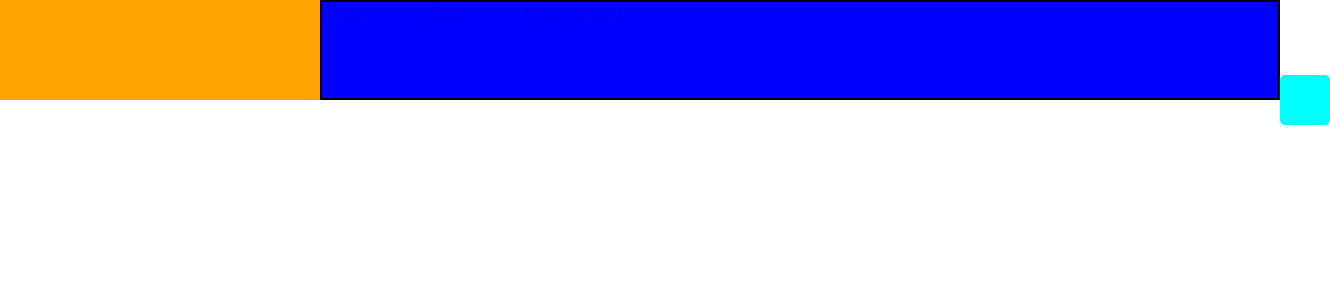
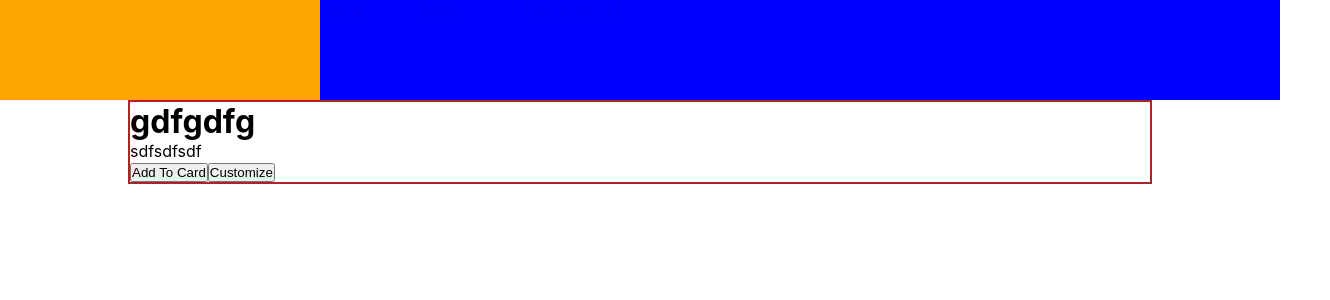
Before and after one commit to cao-trong-le/pizza_app_frontend, a React (Create React App) app: page /menu/1/1/1 in a window 1280 px wide. Shown: the top 300 px of the page, 1330 px wide, since content can reach past the window. Built offline with nearby package versions, Linux system fonts and the light colour scheme.

Commit message:
change header.js code

```diff
--- a/src/components/header/header.js
+++ b/src/components/header/header.js
@@ -1,5 +1,6 @@
 /* eslint-disable no-unused-vars */
 import React, { useState, useEffect, useRef } from "react";
+import { Link } from "react-router-dom";
 import styled from "styled-components"
 import { useWindowDimensions } from "hooks";
 
@@ -9,64 +10,77 @@ const HeaderComponent = (props) => {
     const [burger, setBurger] = useState(false)
     const { height, width } = useWindowDimensions()
 
+    const directions = [
+        {
+            "title": "Home",
+            "icon": "",
+            "url": "/home/"
+        },
+        {
+            "title": "Menu",
+            "icon": "",
+            "url": "/menu/"
+        },
+        {
+            "title": "Your order(s)",
+            "icon": "",
+            "url": "/order/"
+        }
+    ]
 
     // create later
-    const logoSection = () => {
-        return (
-            <LogoSection>
 
-            </LogoSection>
-        )
+
+    const navigatorContent = () => {
+        console.log(props.burger)
+
+
+
     }
 
-    const navigatorSection = () => {
-        console.log(width)
+    const listItemsInMenu = directions.map((item) => (
+        <DirectWrapper >
+            <Link to={item.url}>{item.title}</Link>
+        </DirectWrapper>
+    ))
 
-        return (
-            <NavigatorSection burger={burger} windowWidth={width}>
-                <NavigatorComponent burger={burger} windowWidth={width} />
-            </NavigatorSection>
-        )
-    }
-
-    const mobileNavSection = () => {
-        return (
-            <MobileNavSection burger={burger} windowWidth={width}>
+    return (
+        <HeaderWrapper burger={burger} windowWidth={width}>
+            <LogoSection></LogoSection>
+            <DesktopNavSection>
+                {listItemsInMenu}
+            </DesktopNavSection>
+            {width < 768 && <MobileNavSection>
                 <div
                     className="burger-icon-wapper"
                     onClick={() => {
                         setBurger(!burger)
-
-                        console.log(burger)
                     }}>
                 </div>
-            </MobileNavSection>
-        )
-    }
-
-    return (
-        <HeaderWrapper>
-            {logoSection()}
-            {navigatorSection()}
-            {mobileNavSection()}
+            </MobileNavSection>}
         </HeaderWrapper>
     )
 }
+
+export { HeaderComponent }
 
 const HeaderWrapper = styled.div`
     display: grid;
     height: auto;
     width: 100%;
     grid-template-columns: 25% 75%;
-    grid-template-rows: 1fr;
+    grid-template-rows: auto;
     grid-template-areas:
         "logo desktop_nav";
+    grid-auto-flow: row;
+    background-color: blanchedalmond;
 
     @media only screen and (max-width: 768px) {
-        grid-template-rows: 1fr auto;
+        grid-template-rows: minmax(0, 1fr) minmax(0, 1fr);
         grid-template-areas:
-        "logo mobile_nav"
-        "desktop_nav desktop_nav";
+            "logo mobile_nav"
+            "desktop_nav desktop_nav";
+
     }
 `;
 
@@ -77,7 +91,7 @@ const LogoSection = styled.div`
     background-color: orange;
 `;
 
-const NavigatorSection = styled.div`
+const DesktopNavSection = styled.div`
     grid-area: desktop_nav;
     display: flex;
     height: 100px;
@@ -85,19 +99,26 @@ const NavigatorSection = styled.div`
     background-color: blue;
 
     @media only screen and (max-width: 768px) {
-        justify-content: flex-end;
-        height: ${props => (props.burger && props.windowWidth <= 768) ? "auto" : "0px"};
+        justify-content: left;
+        height: auto;
+        flex-direction: column;
+        /* justify-content: center; */
+        align-items: center;
+        /* position: absolute; */
+        /* height: ${props => (props.burger && props.windowWidth <= 768) ? "auto" : "0px"}; */
     }
 `;
 
 const MobileNavSection = styled.div`
     grid-area: mobile_nav;
-    height: ${props => (props.windowWidth > 768) ? "0px" : "100px"};
+    height: 100px;
+    /* height: ${props => (props.windowWidth > 768) ? "0px" : "100px"}; */
     width: 100%;
     background-color: red;
     display: flex;
     justify-content: flex-end;
     align-items: center;
+    border: 5px solid black;
 
     .burger-icon-wapper {
         height: 50px;
@@ -108,5 +129,23 @@ const MobileNavSection = styled.div`
     }
 `;
 
+// const NavigatorWrapper = styled.div`
+//     display: flex;
+//     flex-direction: row;
+//     border: 2px solid black;
+//     /* display: none; */
+//     /* visibility: hidden;
+//     max-height: 0; */
+//     width: 100%;
 
-export { HeaderComponent }
+//     @media only screen and (max-width: 768px) {
+//         flex-direction: column;
+//         width: ${props => (props.burger && props.windowWidth <= 768) ? "300px" : "0"};
+//         height: ${props => (props.burger && props.windowWidth <= 768) ? "auto" : "0"};
+//         visibility: ${props => (props.burger && props.windowWidth <= 768) ? "visible" : "hidden"};
+//     }
+// `;
+
+const DirectWrapper = styled.div`
+    width: 100px;
+`
--- a/src/components/header/navigator.js
+++ b/src/components/header/navigator.js
@@ -29,8 +29,6 @@ const NavigatorComponent = (props) => {
 
     const navigatorContent = () => {
         console.log(props.burger)
-
-
 
         return directions.map((item) => {
             return (
--- a/src/components/main_body/index.js
+++ b/src/components/main_body/index.js
@@ -1,6 +1,7 @@
 import { HomePage } from "./home/home_page";
 import { ProductGroupComponent } from "./product_groups";
 import { ProductsComponent } from "./products";
+
 
 export {
     HomePage,
--- a/src/components/main_body/products/index.js
+++ b/src/components/main_body/products/index.js
@@ -0,0 +1,4 @@
+import { ProductsComponent } from "./productsComponent";
+import { ProductsComponent_2 } from "./productsComp";
+
+export { ProductsComponent, ProductsComponent_2 }
--- /dev/null
+++ b/src/components/main_body/products/productsComp.js
@@ -0,0 +1,61 @@
+/* eslint-disable no-unused-vars */
+import React, { useState, useEffect, useRef } from "react";
+import { Link } from "react-router-dom";
+import styled from "styled-components";
+
+const ProductsComponent_2 = (props) => {
+    // create later
+
+    const renderProducts = () => {
+        return (
+            <React.Fragment>
+                <div className="pro-img-wrap">sdfsdfsdf</div>
+                <div className="pro-des-wrap"></div>
+                <div className="pro-order-wrap">
+                    <button>Add To Card</button>
+                    <button>Customize</button>
+                </div>
+            </React.Fragment>
+        )
+    }
+
+    return (
+        <ProductsWrapper>
+            <h1>gdfgdfg</h1>
+            {renderProducts()}
+        </ProductsWrapper>
+    )
+}
+
+export { ProductsComponent_2 }
+
+const ProductsWrapper = styled.div`
+    height: auto;
+    width: 100%;
+    border: 2px solid firebrick;
+    /* display: grid;
+    background-color: antiquewhite;
+    grid-template-columns: 30% 70%;
+    grid-template-rows: 1fr 1fr;
+    grid-template-areas:
+        "pro_img pro_des"
+        "pro_order pro_order";
+
+    .pro-img-wrap {
+        grid-area: pro_img;
+        height: 100%;
+        width: 30%;
+        background-color: gray;
+    }
+
+    .pro-des-wrap {
+        grid-area: pro_des;
+        height: 100%;
+        width: 70%;
+        background-color: gray;
+    }
+
+    .pro-order-wrap{
+        grid-area: pro_order;
+    } */
+`;
```
